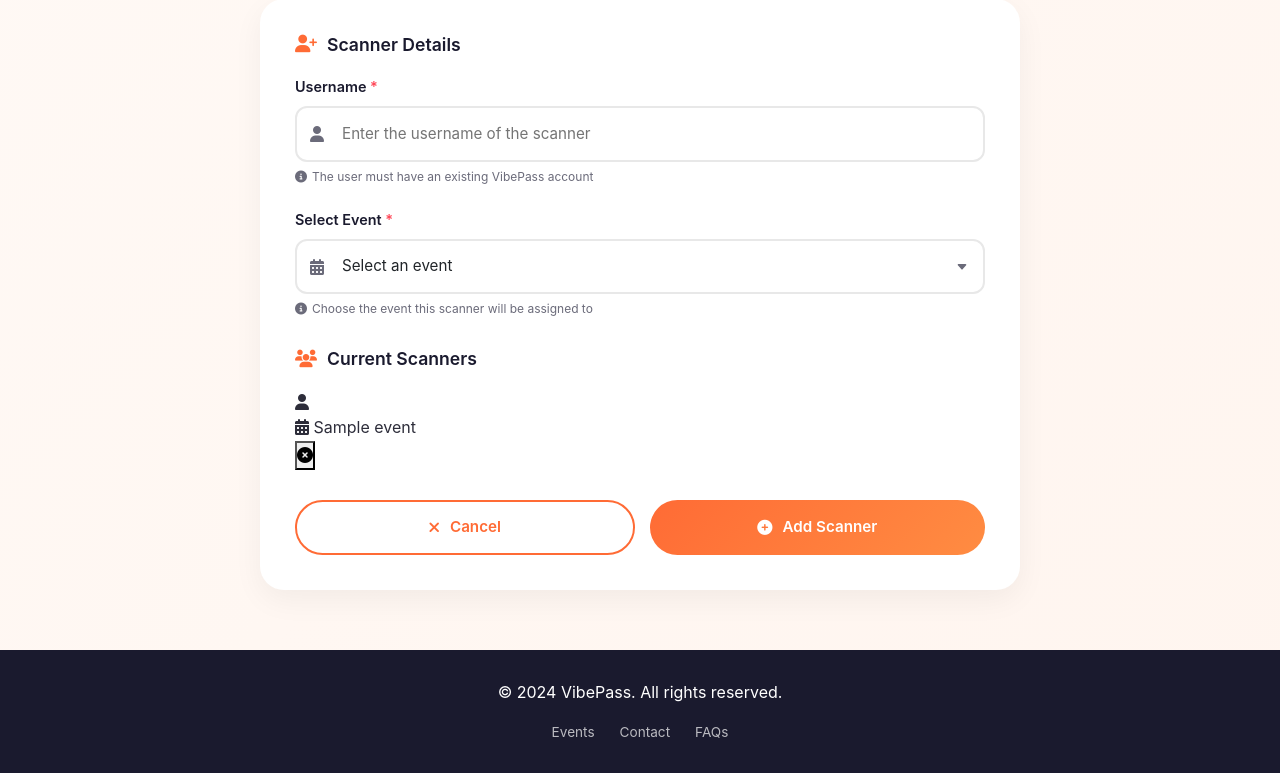
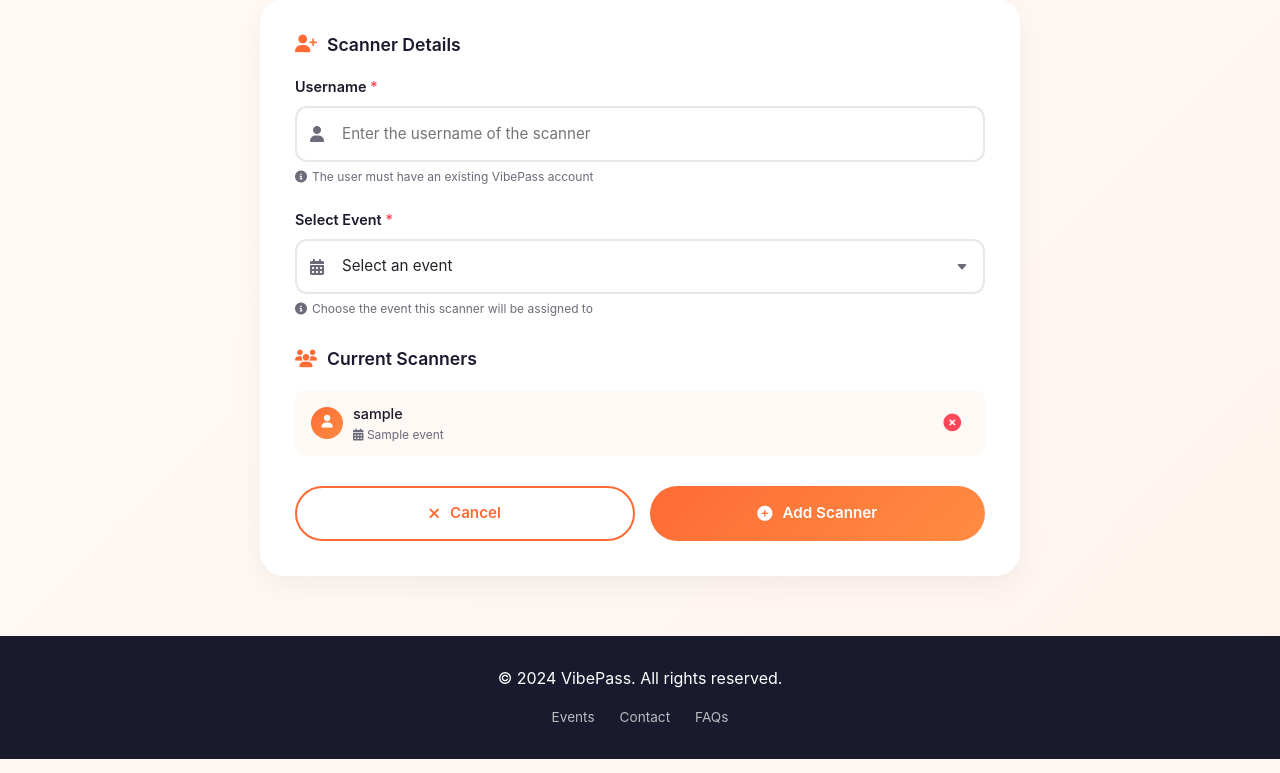
Before and after one commit to Mark943248/VibePass.ke, a Django app: page /add_scanner/ in a window 1280 px wide. Shown: the part 240-1013 px from the top of the page. Run offline with Django 5.2, Linux system fonts and the light colour scheme; a user stored in the database is signed in; tables that the repository leaves empty hold one stand-in row (values such as "Sample post"); one stand-in notice (Sample message) is shown; parts of the project's set-up code (start-up, migrations or seed data) failed here and were passed over.

Commit message:
final scanner changes

```diff
--- a/VibePassApp/Pages/templates/pages/add_scanners.html
+++ b/VibePassApp/Pages/templates/pages/add_scanners.html
@@ -258,6 +258,7 @@
       display: flex;
       align-items: center;
       gap: 10px;
+      flex: 1;
     }
 
     .scanner-item .scanner-avatar {
@@ -284,17 +285,25 @@
       color: var(--vibe-text-light);
     }
 
+    .scanner-item .scanner-actions {
+      display: flex;
+      gap: 8px;
+      align-items: center;
+    }
+
     .scanner-item .remove-scanner {
       color: var(--vibe-danger);
       cursor: pointer;
       background: none;
       border: none;
-      font-size: 1rem;
+      font-size: 1.1rem;
       transition: all 0.3s;
-      padding: 5px;
+      padding: 5px 8px;
+      border-radius: 6px;
     }
 
     .scanner-item .remove-scanner:hover {
+      background: rgba(255, 71, 87, 0.1);
       transform: scale(1.1);
     }
 
@@ -624,19 +633,23 @@
 
             <div class="scanners-list" id="scannersList">
               {% for scanner in organisers_scanners %}
+              <div class="scanner-item">
                 <div class="scanner-info">
                   <div class="scanner-avatar"><i class="fas fa-user"></i></div>
                   <div>
-                  <div class="scanner-name">{{ scanner.username }}</div>
+                    <div class="scanner-name">{{ scanner.user }}</div>
                     <div class="scanner-event"><i class="fas fa-calendar-alt"></i> {{ scanner.event.Event_title }}</div>
                   </div>
                 </div>
-              <form method="POST" action="{% url 'remove_scanner' scanner.scanner_id %}" onsubmit="confirmDelete(event, '{{ scanner.username }}')">
+                <div class="scanner-actions">
+                  <form method="POST" action="{% url 'remove_scanner' scanner.scanner_id %}" onsubmit="return confirmDelete(event, '{{ scanner.username }}')">
                     {% csrf_token %}
-                <button type="button" class="remove-scanner"  title="Remove scanner">
+                    <button type="submit" class="remove-scanner" title="Remove scanner">
                       <i class="fas fa-times-circle"></i>
                     </button>
                   </form>
+                </div>
+              </div>
               {% empty %}
               <div class="empty-scanners">
                 <i class="fas fa-qrcode"></i>
@@ -654,7 +667,7 @@
 
           <!-- Form Actions -->
           <div class="form-actions">
-            <a href="{% url 'organizers_dashboard' %}" type="button" class="btn btn-secondary">
+            <a href="{% url 'organizers_dashboard' %}" class="btn btn-secondary">
               <i class="fas fa-times"></i> Cancel
             </a>
             <button type="submit" class="btn btn-primary" id="submitBtn">
@@ -686,6 +699,7 @@
     const form = document.getElementById('addScannerForm');
     const successMessage = document.getElementById('successMessage');
     const successText = document.getElementById('successText');
+
     // ============================================
     // REAL-TIME VALIDATION
     // ============================================
@@ -763,8 +777,10 @@
       // Disable button and show loading state
       submitBtn.disabled = true;
       submitBtn.innerHTML = '<i class="fas fa-spinner fa-spin"></i> Adding Scanner...';
+
+      // Submit the form
+      form.submit();
     });
-
 
     // ============================================
     // HANDLE ENTER KEY
@@ -796,10 +812,26 @@
       const userConfirmed = confirm(`Are you sure you want to remove ${staffName} from this event?`);
 
       if (userConfirmed) {
-            event.target.closest('form').submit();
+        event.target.submit();
+        return true;
       }
+      return false;
     }
 
+    // ============================================
+    // SUCCESS MESSAGE AUTO-HIDE
+    // ============================================
+   /* {% if messages %} */
+   /* {% for message in messages %} */
+    if ("{{ message.tags }}" === "success") {
+      successText.textContent = "{{ message }}";
+      successMessage.style.display = 'block';
+      setTimeout(function() {
+        successMessage.style.display = 'none';
+      }, 5000);
+    }
+    /* {% endfor %} */
+   /* {% endif %} */
   </script>
 </body>
 
--- a/VibePassApp/Pages/templates/pages/faqs.html
+++ b/VibePassApp/Pages/templates/pages/faqs.html
@@ -591,7 +591,7 @@
     <!-- Header -->
     <header class="header">
         <div class="container header-container">
-            <a href="index.html" class="logo">
+            <a href="{% url 'home' %}" class="logo">
                 <div class="logo-icon">
                     <i class="fas fa-ticket-alt"></i>
                 </div>
--- a/VibePassApp/Pages/urls.py
+++ b/VibePassApp/Pages/urls.py
@@ -7,5 +7,5 @@ urlpatterns = [
     path('about/', views.AboutPage, name='about'),
     path('faqs/', views.faqsPage, name='faqs'),
     path('add_scanner/', views.add_scanner, name='add_scanner'),
-    path('remove_scanner/<int:scanner_id>/', views.remove_scanner, name='remove_scanner'),
+    path('remove_scanner/<uuid:scanner_id>/', views.remove_scanner, name='remove_scanner'),
 ]
--- a/VibePassApp/Pages/views.py
+++ b/VibePassApp/Pages/views.py
@@ -49,8 +49,20 @@ def add_scanner(request):
 
         # ALL database operations must be indented INSIDE the POST block
         try:
-            event = Event.objects.get(slug=event_slug, organiser=request.user)
+            event = Event.objects.get(slug=event_slug, Event_organiser=request.user)
             scanner_user = User.objects.get(username=username)
+
+            today = timezone.now().date()
+
+            if event.Event_date < today:
+                logger.warning(f"Attempt to add scanner to past event '{event.Event_title}' by {request.user.username}")
+                messages.error(request, f"Cannot add scanner. The event '{event.Event_title}' has already ended.")
+                return redirect('add_scanner')
+
+            if not event.Event_is_active:
+                logger.warning(f"Attempt to add scanner to inactive event '{event.Event_title}' by {request.user.username}")
+                messages.error(request, f"Cannot add scanner. The event '{event.Event_title}' is currently inactive.")
+                return redirect('add_scanner')
 
             if EventScanner.objects.filter(event=event, user=scanner_user).exists():
                 messages.error(request, f"{scanner_user.username} is already a scanner for {event.Event_title}.")
@@ -62,7 +74,7 @@ def add_scanner(request):
                     user=scanner_user,
                     added_by=request.user
                 )
-                logger.info(f"User {scanner_user.scanner_id} added as scanner for event {event.id} by {request.user.id}")
+                logger.info(f"User {scanner_user.id} added as scanner for event {event.id} by {request.user.id}")
                 messages.success(request, f"{scanner_user.username} has been added as a scanner for {event.Event_title}.")
                 return redirect('add_scanner')
 
--- a/VibePassApp/Tickets/views.py
+++ b/VibePassApp/Tickets/views.py
@@ -219,7 +219,7 @@ def validate_ticket(request):
         return JsonResponse({'status': 'Error', 'message': 'Ticket does not exist'}, status=404)
 
     event = ticket.event # gets the event associated with the ticket
-    is_organiser = (event.organizer == request.user) # check if the user is the organizer of the event
+    is_organiser = (event.Event_organiser == request.user) # check if the user is the organizer of the event
     is_authorized_scanner = EventScanner.objects.filter(event=event, user=request.user).exists() # check if the user is an authorized scanner for the event
 
     if not (is_organiser or is_authorized_scanner):
```
Lines whose indentation alone changed are shown as unchanged.
